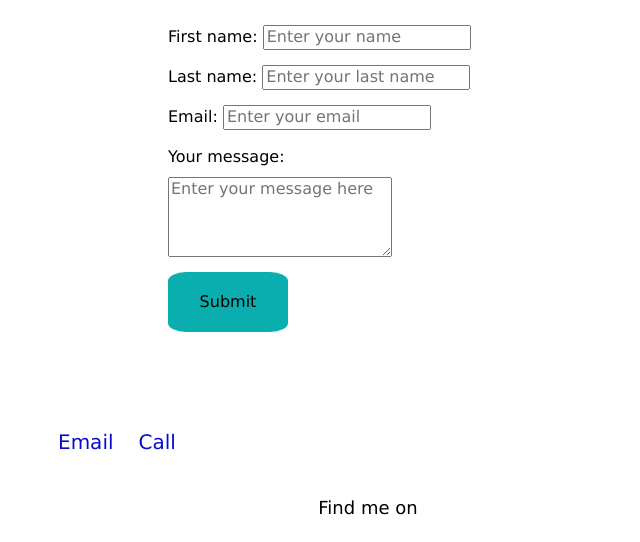
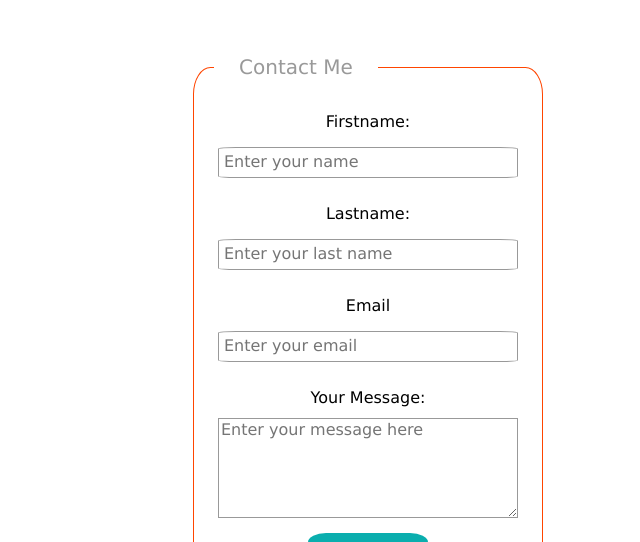
Before and after one commit to abnerAlexis/aabner-portfolio, a plain HTML site: page contact.html in a window 1280 px wide. Shown: the part 221-763 px from the top of the page, without its empty margins (272-912 px from the left). Drawn offline with nearby package versions, Linux system fonts and the light colour scheme; a web font is replaced by a local one.

Commit message:
Center form element

```diff
--- a/contact.html
+++ b/contact.html
@@ -44,19 +44,25 @@
     </div>
     <div class="form">
         <h1>Share Your Thoughts</h1>
-        <form>
-            <label for="fname">First name:</label>
-            <input type="text" id="fname" name="fname" placeholder="Enter your name" required><br>
-            <label for="lname">Last name:</label>
-            <input type="text" id="lname" name="lname" placeholder="Enter your last name" required><br>
-            <label for="email">Email:</label>
-            <input type="email" id="email" name="email" placeholder="Enter your email" required><br>
-            <label for="msg">Your message:</label><br>
-            <textarea id="msg" name="msg" rows="4" cols="25" placeholder="Enter your message here"></textarea><br>
-            <input id="submit" type="submit" value="Submit">
-        </form>
+        <section>
+            <form action="#" method="post">
+                <fieldset>
+                    <legend>Contact Me</legend>
+                    <label for="first-name">Firstname:</label>
+                    <input type="text" id="first-name" placeholder="Enter your name" required>
+                    <label for="last-name">Lastname:</label>
+                    <input type="text" id="last-name" placeholder="Enter your last name" required>
+                    <label for="email">Email</label>
+                    <input type="email" name="email" id="email" placeholder="Enter your email" required>
+                    <label for="msg">Your Message:</label>
+                    <textarea id="msg" name="msg" placeholder="Enter your message here"></textarea>
+                    <br>
+                    <input id="submit" type="submit" value="Submit">
+                </fieldset>
+            </form>
+        </section>
         <br>
-        <ul>
+        <ul class="contact">
             <li>
                 <a class="linkto" href="mailto:alexiproj@gmail.com">Email</a>
             </li>
@@ -64,6 +70,7 @@
                 <a class="linkto" href="tel:5551234567">Call</a>
             </li>
         </ul>
+        <hr>
     </div>
     <footer>
         <p>Find me on</p>
--- a/css/style.production.css
+++ b/css/style.production.css
@@ -69,7 +69,7 @@ footer {
     display: inline-block;
     font-family: inherit;
     font-size: 16px;
-    margin-bottom: 25px;
+    margin-bottom: 5px;
     -webkit-transition-duration: 1000ms;
     -o-transition-duration: 1000ms;
     transition-duration: 1000ms;
@@ -240,15 +240,53 @@ button:focus,
 
 path {
     -webkit-animation: 4s color-change infinite alternate linear;
-    animation: 4s color-change infinite alternate linear;
 }
 
-form {
-    width: 450px;
-    max-width: 400px;
+fieldset {
+    margin: 0 auto;
+    padding: 10px 20px;
+    border: 1px solid orangered;
+    border-radius: 5%;
+    text-align: center;
+    max-width: 350px;
+}
+
+legend {
+    font-size: 20px;
+    padding: 25px;
+    color: #999;
+    text-align: left;
+}
+
+label {
+    display: block;
+    margin-top: 12px;
+}
+
+label:first-of-type {
+    margin-top: -25px;
+}
+
+input {
+    padding: 5px;
+    border-radius: 6%;
+}
+
+input[type="text"], input[type="email"] {
+    width: 300px;
+    border: 1px solid #999;
+}
+
+textarea {
+    min-height: 100px;
     min-width: 300px;
-    margin: 0 auto;
-    padding-bottom: 0.25em;
+    padding: 5x;
+    border: 1px solid #999;
+}
+
+.contact {
+    margin-top: -10px;
+    text-align: center;
 }
 
 .resume-link {
--- a/css/styles.css
+++ /dev/null
@@ -1,214 +0,0 @@
-* {
-    box-sizing: border-box;
-}
-
-body {
-    background-color: #FFF;
-    font-family: "Martian Mono", Verdana, Tahoma, sans-serif;
-    font-weight: 500;
-    line-height: 2.5;
-}
-
-.page-header {
-    display: flex;
-    width: 100%;
-    padding: 20px;
-    margin: 0 auto;
-    border-bottom: 1px solid #000;
-}
-
-.profile,
-.welcome,
-.about,
-.table,
-.form {
-    max-width: 700px;
-    margin: 0 auto;
-    text-align: left;
-}
-
-.logo {
-    width: 200px;
-}
-
-.profile-picture {
-    float: left;
-    width: 250px;
-    margin-right: 40px;
-    border-radius: 50%;
-}
-
-footer {
-    font-size: 18px;
-    text-align: center;
-    max-width: 700px;
-    margin: 0 auto;
-}
-
-#submit {
-    background-color: rgb(10, 174, 174);
-    border-radius: 15%;
-    border: none;
-    font-size: 20px;
-    height: 60px;
-    text-align: center;
-    width: 120px;
-    text-decoration: none;
-    display: inline-block;
-    font-family: inherit;
-    font-size: 16px;
-    margin-bottom: 25px;
-    transition-duration: 1000ms;
-    transition-property: opacity;
-}
-
-submit:hover,
-submit:focus,
-#submit:hover,
-#submit:focus {
-    cursor: pointer;
-    opacity: 0.8;
-}
-
-li {
-    display: inline-block;
-    margin-right: 20px;
-    ;
-}
-
-.navigation-list {
-    list-style-type: none;
-}
-
-.navigation-list__item,
-.linkto {
-    color: #090CCF;
-    font-size: 20px;
-    text-decoration: none;
-}
-
-.linkto {
-    font-size: 20px;
-}
-
-.linkto:focus {
-    color: #7010AB;
-}
-
-.navigation-list__item:hover,
-.linkto:hover {
-    color: #AB109F;
-}
-
-.svg:hover {
-    filter: invert(100%)
-}
-
-.svg {
-    padding: 15px;
-}
-
-table,
-th,
-td {
-    border: 1px double;
-}
-
-th,
-td {
-    padding: 10px;
-}
-
-h1 {
-    color: orangered;
-    font-size: 30px;
-    text-align: center;
-}
-
-.grid-container {
-    display: grid;
-    grid-template-columns: 1fr 1fr 1fr;
-    grid-gap: 20px;
-    background-color: black;
-    color: azure;
-    padding: 10px;
-}
-
-.grid-item {
-    background-color: darkred;
-    border: 2px solid rgb(251, 153, 153);
-    padding: 30px;
-    font-size: 28px;
-    text-align: center;
-}
-
-@media all and (max-width: 700px) {
-    h1 {
-        font-size: 20px;
-    }
-
-    .grid-container {
-        grid-template-columns: 1fr 1fr;
-        padding: 5px;
-    }
-
-    .grid-item {
-        padding: 10px;
-        font-size: 20px;
-        text-align: center;
-    }
-}
-
-button,
-.button {
-    background-color: orangered;
-    /* Green */
-    border: 1px solid azure;
-    border-radius: 20%;
-    color: rgb(230, 248, 248);
-    padding: 10px;
-    text-align: center;
-    text-decoration: none;
-    display: inline-block;
-    font-family: inherit;
-    font-size: 16px;
-    margin-bottom: 25px;
-    transition-duration: 100ms;
-    transition-property: opacity;
-}
-
-button:hover,
-button:focus,
-.button:hover,
-.button:focus {
-    /* lets the mouse appear as a hand when hovering over the button */
-    cursor: pointer;
-    /* reduces the opacity of the button to 80% */
-    opacity: 0.8;
-}
-
-@keyframes color-change {
-    0% {
-        fill: #ccf;
-    }
-
-    50% {
-        fill: #33f;
-    }
-
-    100% {
-        fill: #f76414;
-    }
-}
-
-path {
-    animation: 4s color-change infinite alternate linear;
-}
-
-form {
-    width: 450px;
-    max-width: 400px;
-    min-width: 300px;
-    margin: 0 auto;
-    padding-bottom: 0.25em;
-}
```
Also changed, not shown: 1 other file.
